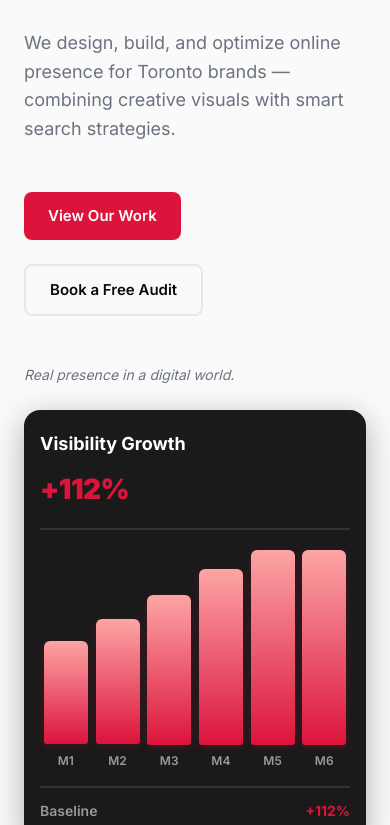
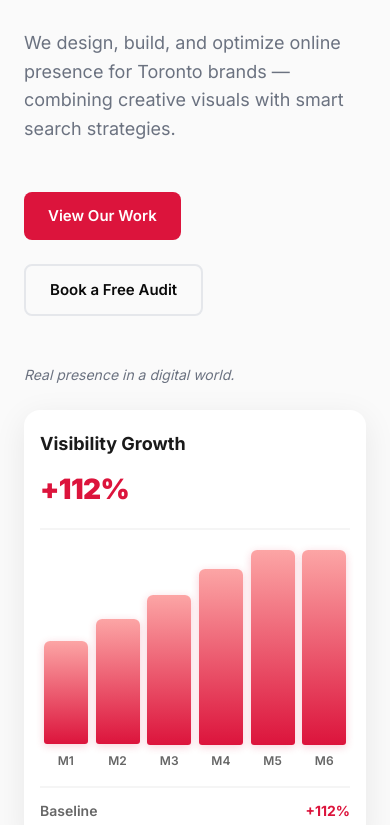
Before and after one commit to offlinestudios/offline-studios, a plain HTML site: page index.html in a window 390 px wide. Shown: the part 268-1093 px from the top of the page. Drawn offline with Linux system fonts and the dark colour scheme.

Commit message:
V10.6: Remove white box shadow from mockups & fix chart background
- Remove box-shadow from .laptop-screen and .phone-frame
- Eliminates white glow/box behind portfolio mockups
- Remove dark mode CSS from growth-chart.css
- Chart now always has white background (not black)
- Mockups float cleanly without shadows
- Chart matches page design consistently
- Tested on dev server - both issues resolved

```diff
--- a/css/growth-chart.css
+++ b/css/growth-chart.css
@@ -215,27 +215,4 @@
   }
 }
 
-/* Dark mode support (optional) */
-@media (prefers-color-scheme: dark) {
-  .growth-chart {
-    background: #1a1a1a;
-    box-shadow: 0 8px 32px rgba(0, 0, 0, 0.3);
-  }
-
-  .chart-title {
-    color: #ffffff;
-  }
-
-  .chart-header {
-    border-bottom-color: #333;
-  }
-
-  .bar-label {
-    color: #999;
-  }
-
-  .chart-baseline {
-    border-top-color: #333;
-    color: #999;
-  }
-}
+/* Dark mode removed - always use white background for chart */
--- a/css/styles.css
+++ b/css/styles.css
@@ -562,7 +562,7 @@ section {
     background-color: #1F2937;
     border-radius: 0.75rem 0.75rem 0 0;
     padding: 0.5rem;
-    box-shadow: var(--shadow-xl);
+    /* box-shadow removed - using hover lift effect instead */
 }
 
 .laptop-camera {
@@ -611,7 +611,7 @@ section {
     background-color: #1F2937;
     border-radius: 2rem;
     padding: 0.5rem;
-    box-shadow: var(--shadow-xl);
+    /* box-shadow removed - using hover lift effect instead */
 }
 
 .phone-notch {
```
Also changed, not shown: 1 other file.
